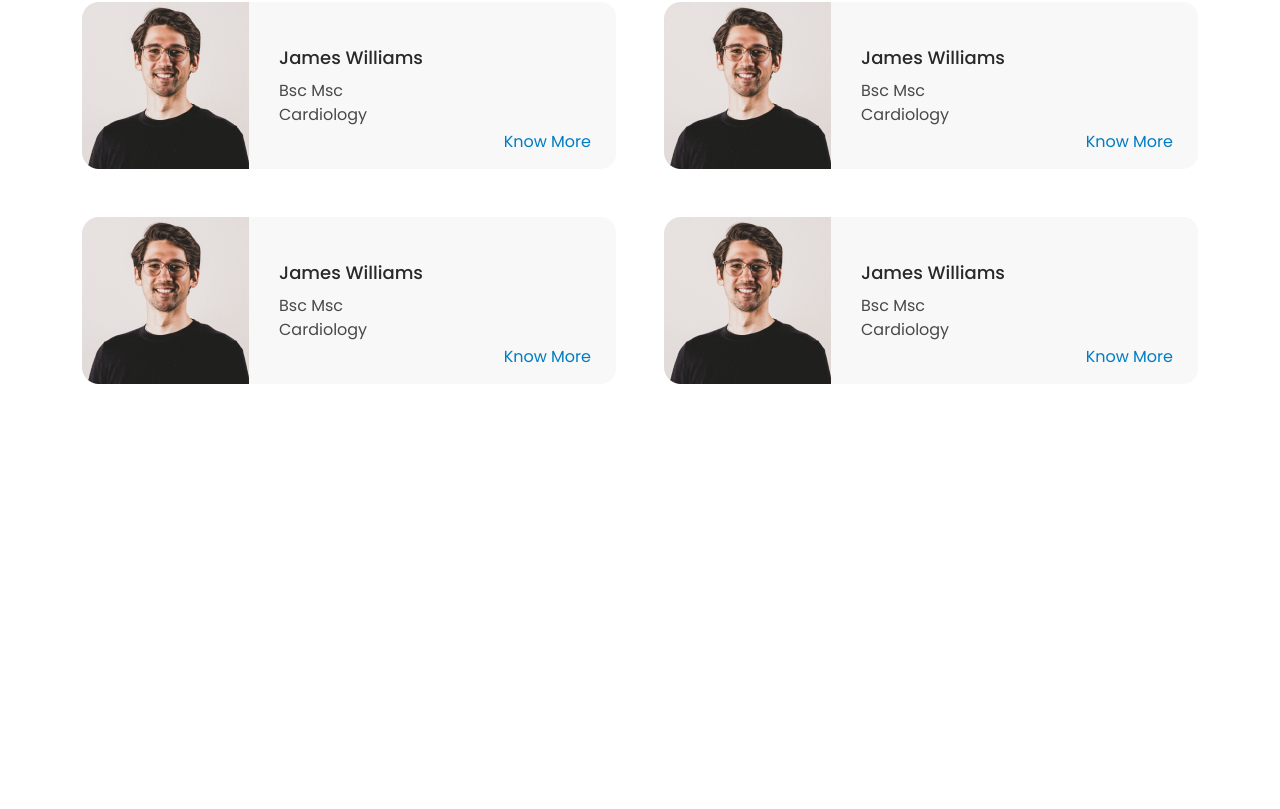
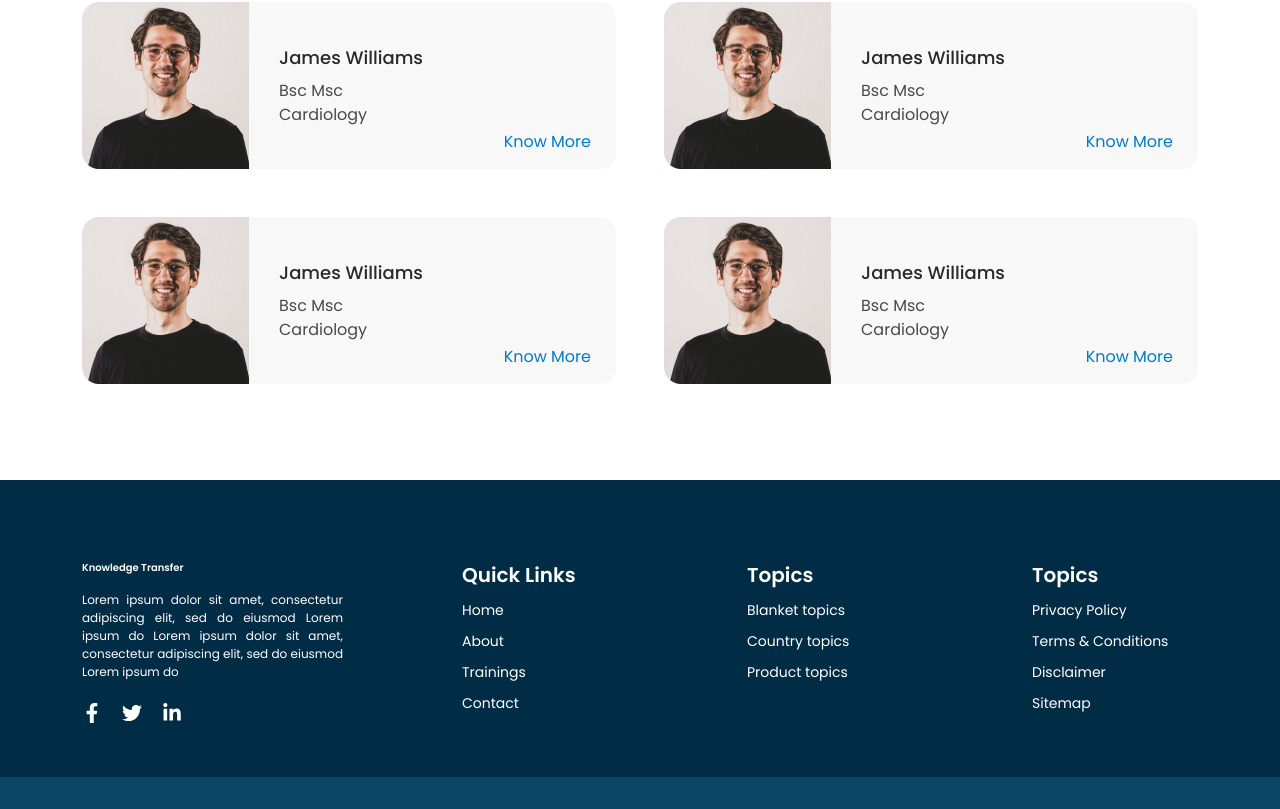
Before and after one commit to technayan/tutor-master, a React (Create React App) app: page / in a window 1280 px wide. Shown: the part 3517-4326 px from the top of the page. Before the commit the page ends 3997 px from the top, so only its background shows below. Built offline with nearby package versions, Linux system fonts and the light colour scheme; a web font is replaced by a local one.

Commit message:
finish the project

```diff
--- a/package.json
+++ b/package.json
@@ -11,6 +11,7 @@
     "react-bootstrap": "^2.5.0",
     "react-dom": "^18.2.0",
     "react-html5video": "^2.5.1",
+    "react-icons": "^4.4.0",
     "react-scripts": "5.0.1",
     "web-vitals": "^2.1.4"
   },
@@ -37,7 +38,5 @@
       "last 1 firefox version",
       "last 1 safari version"
     ]
-  },
-  "devDependencies": {
   }
 }
--- a/src/App.js
+++ b/src/App.js
@@ -1,8 +1,10 @@
 import './App.css';
+import Footer from './components/Footer/Footer';
 import Hero from './components/Hero/Hero';
 import NavBar from './components/NavBar/NavBar';
 import StayConnected from './components/StayConnected/StayConnected';
 import Story from './components/Story/Story';
+import ToTop from './components/ToTop/ToTop';
 import Trainer from './components/Trainer/Trainer';
 import Training from './components/Training/Training';
 import TrainingOverview from './components/TrainingOverview/TrainingOverview';
@@ -19,6 +21,8 @@ function App() {
       <StayConnected />
       <TrainingOverview />
       <Trainer />
+      <ToTop />
+      <Footer />
     </div>
   );
 }
--- /dev/null
+++ b/src/components/Footer/Footer.css
@@ -0,0 +1,43 @@
+.footer-main {
+    background: #002c45;
+    padding: 80px 0 50px;
+    color: #fff;
+}
+
+footer .footer-title {
+    font-weight: 600;
+    font-size: 10px;
+    line-height: 15px;
+}
+
+footer .footer-desc {
+    font-size: 12px;
+    line-height: 18px;
+    text-align: justify;
+}
+
+footer .social-links a {
+    display: inline-block;
+    font-size: 20px;
+    margin-right: 20px;
+    color: #fff;
+}
+
+footer .footer-heading {
+    font-weight: 600;
+    font-size: 20px;
+    line-height: 30px;
+}
+
+footer .footer-link {
+    display: block;
+    color: #fff;
+    margin: 10px 0;
+    text-decoration: none;
+    font-size: 14px;
+    line-height: 21px;
+}
+
+footer .footer-bar {
+    background: #0B4668;
+}
--- /dev/null
+++ b/src/components/Footer/Footer.js
@@ -0,0 +1,52 @@
+import React from 'react';
+import { Container, Row } from 'react-bootstrap';
+import { FaFacebookF, FaLinkedinIn, FaTwitter } from 'react-icons/fa';
+import './Footer.css';
+
+const Footer = () => {
+    return (
+        <footer>
+            <div className="footer-main">
+                <Container>
+                    <Row>
+                        <div className="col-lg-3">
+                            <p className="footer-title">Knowledge Transfer</p>
+                            <p className="footer-desc">Lorem ipsum dolor sit amet, consectetur adipiscing elit, sed do eiusmod Lorem ipsum do
+    Lorem ipsum dolor sit amet, consectetur adipiscing elit, sed do eiusmod Lorem ipsum do</p>
+                            <div className="social-links">
+                                <a href="#home"><FaFacebookF /></a>
+                                <a href="#home"><FaTwitter /></a>
+                                <a href="#home"><FaLinkedinIn /></a>
+                            </div>
+                        </div>
+
+                        <div className="col-lg-2 offset-lg-1">
+                            <h2 className="footer-heading">Quick Links</h2>
+                            <a href="#home" className="footer-link">Home</a>
+                            <a href="#home" className="footer-link">About</a>
+                            <a href="#home" className="footer-link">Trainings</a>
+                            <a href="#home" className="footer-link">Contact</a>
+                        </div>
+                        <div className="col-lg-2 offset-lg-1">
+                            <h2 className="footer-heading">Topics</h2>
+                            <a href="#home" className="footer-link">Blanket topics</a>
+                            <a href="#home" className="footer-link">Country topics</a>
+                            <a href="#home" className="footer-link">Product topics</a>
+                        </div>
+
+                        <div className="col-lg-2 offset-lg-1">
+                            <h2 className="footer-heading">Topics</h2>
+                            <a href="#home" className="footer-link">Privacy Policy</a>
+                            <a href="#home" className="footer-link">Terms & Conditions</a>
+                            <a href="#home" className="footer-link">Disclaimer</a>
+                            <a href="#home" className="footer-link">Sitemap</a>
+                        </div>
+                    </Row>
+                </Container>
+            </div>
+            <div className="footer-bar p-3"></div>
+        </footer>
+    );
+};
+
+export default Footer;
--- /dev/null
+++ b/src/components/ToTop/ToTop.css
@@ -0,0 +1,14 @@
+.to-top {
+    width: 37px;
+    height: 37px;
+    background: #007CC2;
+    color: #fff;
+    display: flex;
+    justify-content: center;
+    align-items: center;
+    border-radius: 5px;
+    position: fixed;
+    bottom: 50px;
+    right: 20px;
+    cursor: pointer;;
+}
--- /dev/null
+++ b/src/components/ToTop/ToTop.js
@@ -0,0 +1,29 @@
+import React, { useEffect, useState } from 'react';
+import { BsChevronUp } from 'react-icons/bs';
+import './ToTop.css';
+
+
+const ToTop = () => {
+    const [scroll, setScroll] = useState(0);
+
+    useEffect(() => {
+        document.addEventListener('scroll', () => {
+            const scrollY = window.scrollY;
+            setScroll(scrollY);
+        });
+    })
+
+    const goToTop = () => {
+        window.scrollTo(0,0);
+    }
+
+
+
+    return (
+        <div className={`to-top ${scroll > 250 ? 'd-flex' : 'd-none'}`} id='toTop' onClick={goToTop} >
+            <BsChevronUp />
+        </div>
+    );
+};
+
+export default ToTop;
```
Also changed, not shown: 1 other file (tests, documents, lock files or other folders).
